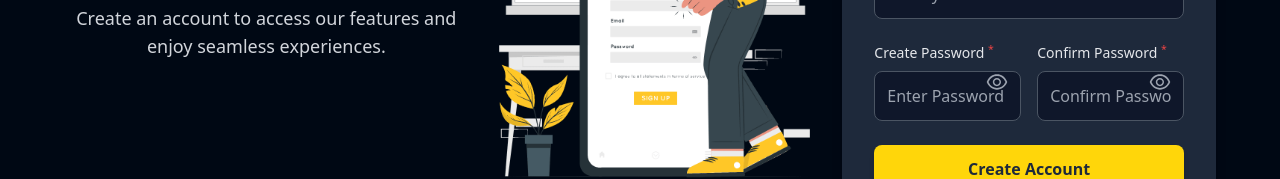
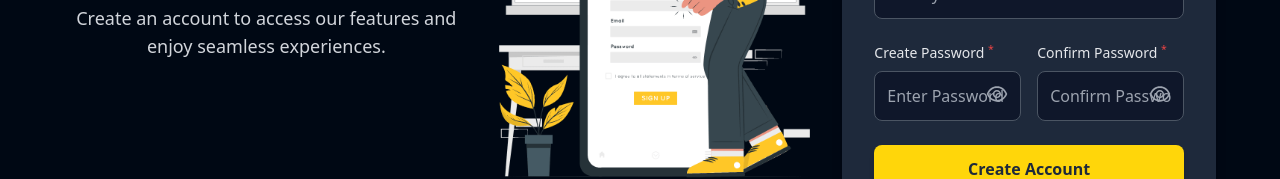
Before and after one commit to Vijaysharmagpj/Doctor, a React (Create React App) app: page /signup in a window 1280 px wide. Shown: the part 376-555 px from the top of the page. Built offline with nearby package versions, Linux system fonts and the light colour scheme; the HTML template or start-up script is replaced by a standard one.

Commit message:
fixed UI problem

```diff
--- a/src/LoginLogout/SignupForm.jsx
+++ b/src/LoginLogout/SignupForm.jsx
@@ -128,7 +128,7 @@ const SignupForm = () => {
               />
               <span
                 onClick={() => setShowCreatePass(!showCreatePass)}
-                className="absolute right-3 top-1/2 transform -translate-y-1/2 cursor-pointer text-gray-400"
+                className="absolute right-3 top-1/2 mt-[12px] transform -translate-y-1/2 cursor-pointer text-gray-400"
               >
                 {showCreatePass ? (
                   <AiOutlineEyeInvisible fontSize={24} />
@@ -152,7 +152,7 @@ const SignupForm = () => {
               />
               <span
                 onClick={() => setShowConfirmPass(!showConfirmPass)}
-                className="absolute right-3 top-1/2 transform -translate-y-1/2 cursor-pointer text-gray-400"
+                className="absolute right-3 top-1/2 mt-[12px] transform -translate-y-1/2 cursor-pointer text-gray-400"
               >
                 {showConfirmPass ? (
                   <AiOutlineEyeInvisible fontSize={24} />
```
